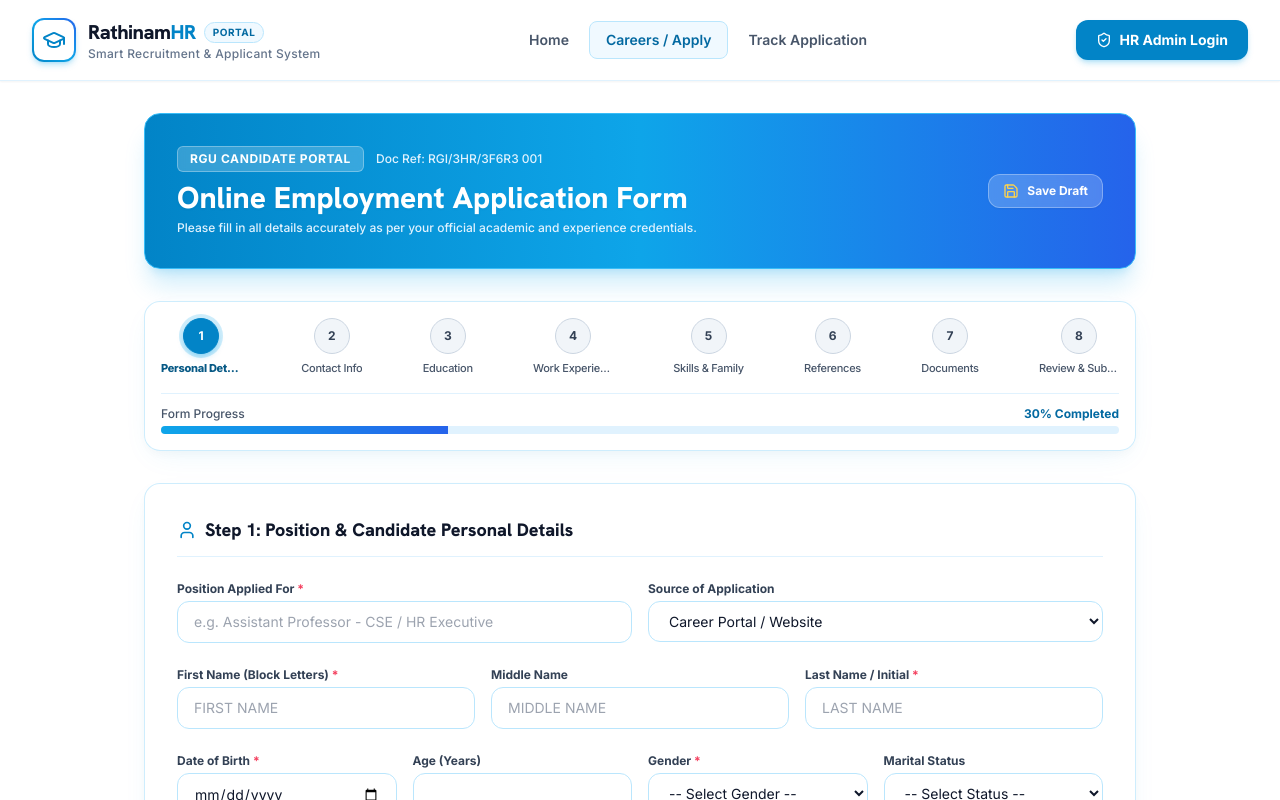
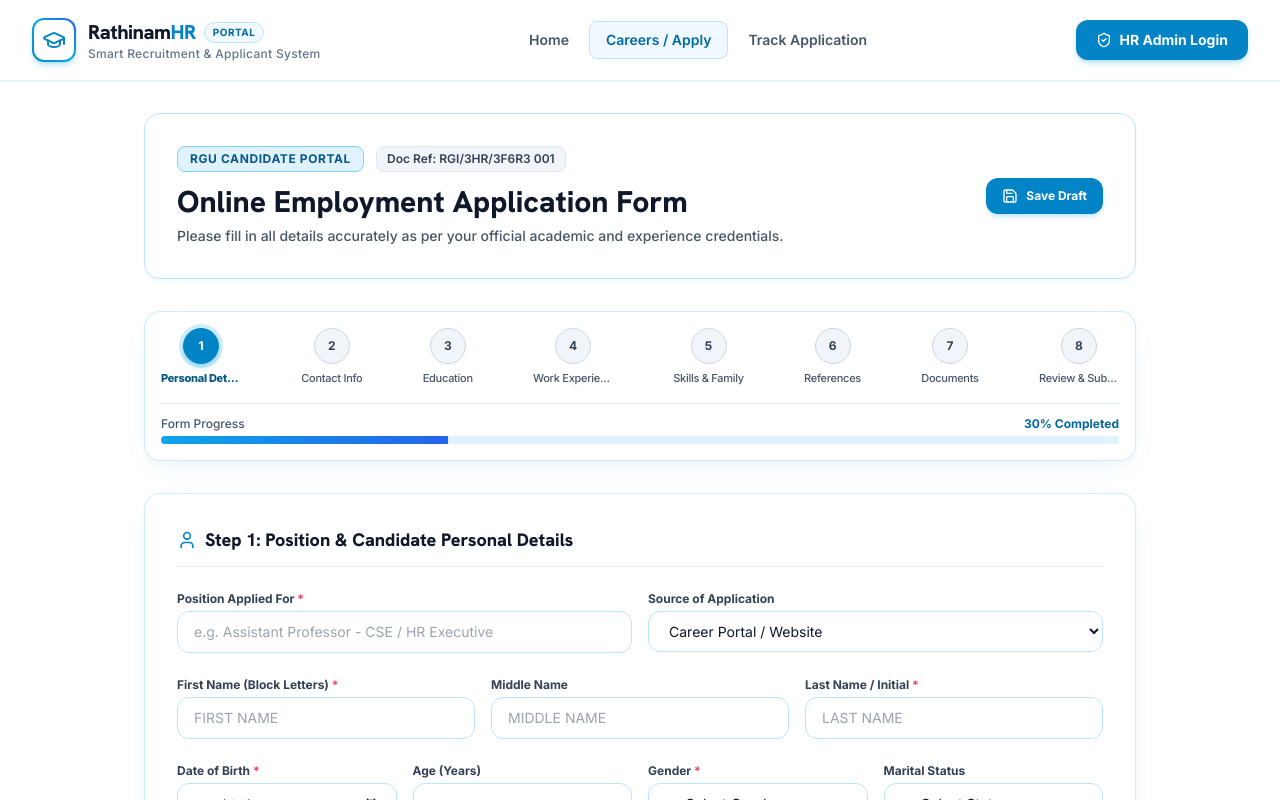
Before and after one commit to vignesh-vinu/Rathinam-HR, a React (Vite) app in the folder client/: page / in a window 1280 px wide. Both pictures are taken after a click on the element 224 px from the left and 1316 px from the top of the page. Shown: the top 800 px of the page. Built offline with nearby package versions, Linux system fonts and the light colour scheme.

Commit message:
Redesign top header card with high-contrast White & Sky Blue theme for Doc Ref readability

```diff
--- a/client/src/pages/public/ApplicationFormPage.tsx
+++ b/client/src/pages/public/ApplicationFormPage.tsx
@@ -416,34 +416,36 @@ export const ApplicationFormPage: React.FC<ApplicationFormPageProps> = ({ organi
   return (
     <div className="max-w-5xl mx-auto px-4 py-8 animate-fadeIn pb-24">
 
-      {/* Top Header Card */}
-      <div className="p-6 sm:p-8 rounded-2xl border border-sky-400 mb-8 flex flex-col md:flex-row items-center justify-between gap-4 bg-gradient-to-r from-sky-600 via-sky-500 to-blue-600 text-white shadow-xl shadow-sky-500/20">
+      {/* Top Header Card - Clean White & Sky Blue Theme */}
+      <div className="bg-white p-6 sm:p-8 rounded-2xl border border-sky-200 mb-8 flex flex-col md:flex-row items-center justify-between gap-4 shadow-md shadow-sky-500/5">
         <div>
-          <div className="flex items-center space-x-3">
-            <span className="px-3 py-1 text-xs font-bold uppercase tracking-wider rounded-md bg-white/20 text-white border border-white/30 backdrop-blur-sm">
+          <div className="flex items-center space-x-3 flex-wrap gap-y-2">
+            <span className="px-3 py-1 text-xs font-bold uppercase tracking-wider rounded-lg bg-sky-100 text-sky-800 border border-sky-300">
               {organizationId} Candidate Portal
             </span>
-            <span className="text-xs text-sky-100 font-medium">Doc Ref: RGI/3HR/3F6R3 001</span>
+            <span className="px-2.5 py-1 text-xs font-semibold rounded-lg bg-slate-100 text-slate-700 border border-slate-200">
+              Doc Ref: RGI/3HR/3F6R3 001
+            </span>
           </div>
-          <h1 className="text-2xl sm:text-3xl font-heading font-extrabold text-white mt-2 drop-shadow-sm">
+          <h1 className="text-2xl sm:text-3xl font-heading font-extrabold text-slate-900 mt-3">
             Online Employment Application Form
           </h1>
-          <p className="text-xs text-sky-100 mt-1 font-medium">
+          <p className="text-xs sm:text-sm text-slate-600 mt-1.5 font-medium leading-relaxed">
             Please fill in all details accurately as per your official academic and experience credentials.
           </p>
         </div>
 
         {/* Draft Auto-Save Bar */}
-        <div className="flex items-center space-x-3">
+        <div className="flex items-center space-x-3 flex-shrink-0">
           <button
             onClick={saveDraft}
-            className="flex items-center space-x-2 px-3.5 py-2 rounded-xl bg-white/20 hover:bg-white/30 text-white text-xs font-bold border border-white/30 backdrop-blur-sm transition-colors shadow-sm"
+            className="flex items-center space-x-2 px-4 py-2.5 rounded-xl bg-sky-600 hover:bg-sky-500 text-white text-xs font-bold shadow-md shadow-sky-500/20 transition-all hover:scale-105"
           >
-            <Save className="w-4 h-4 text-amber-300" />
+            <Save className="w-4 h-4 text-white" />
             <span>Save Draft</span>
           </button>
           {lastSavedTime && (
-            <span className="text-[11px] text-sky-100 italic font-medium">
+            <span className="text-xs text-slate-500 font-medium italic whitespace-nowrap">
               Saved at {lastSavedTime}
             </span>
           )}
```
